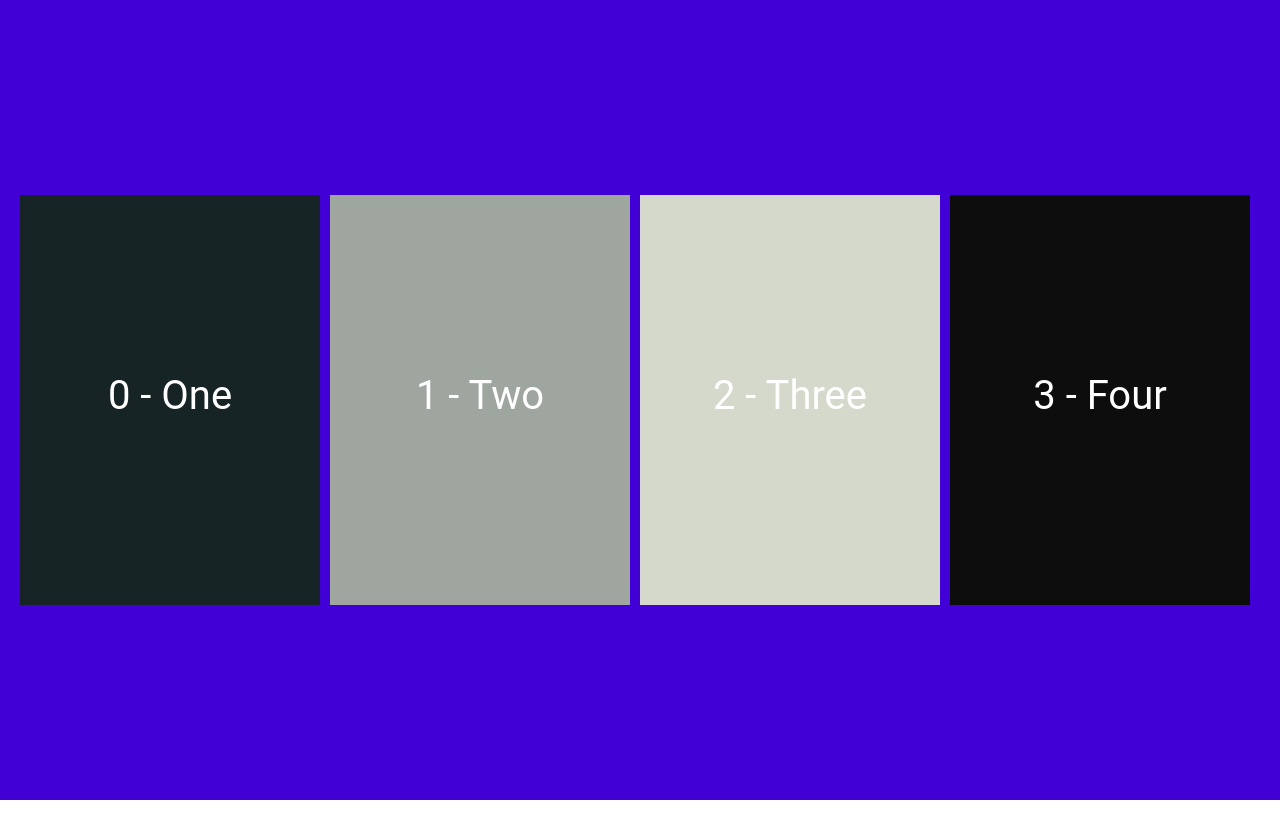
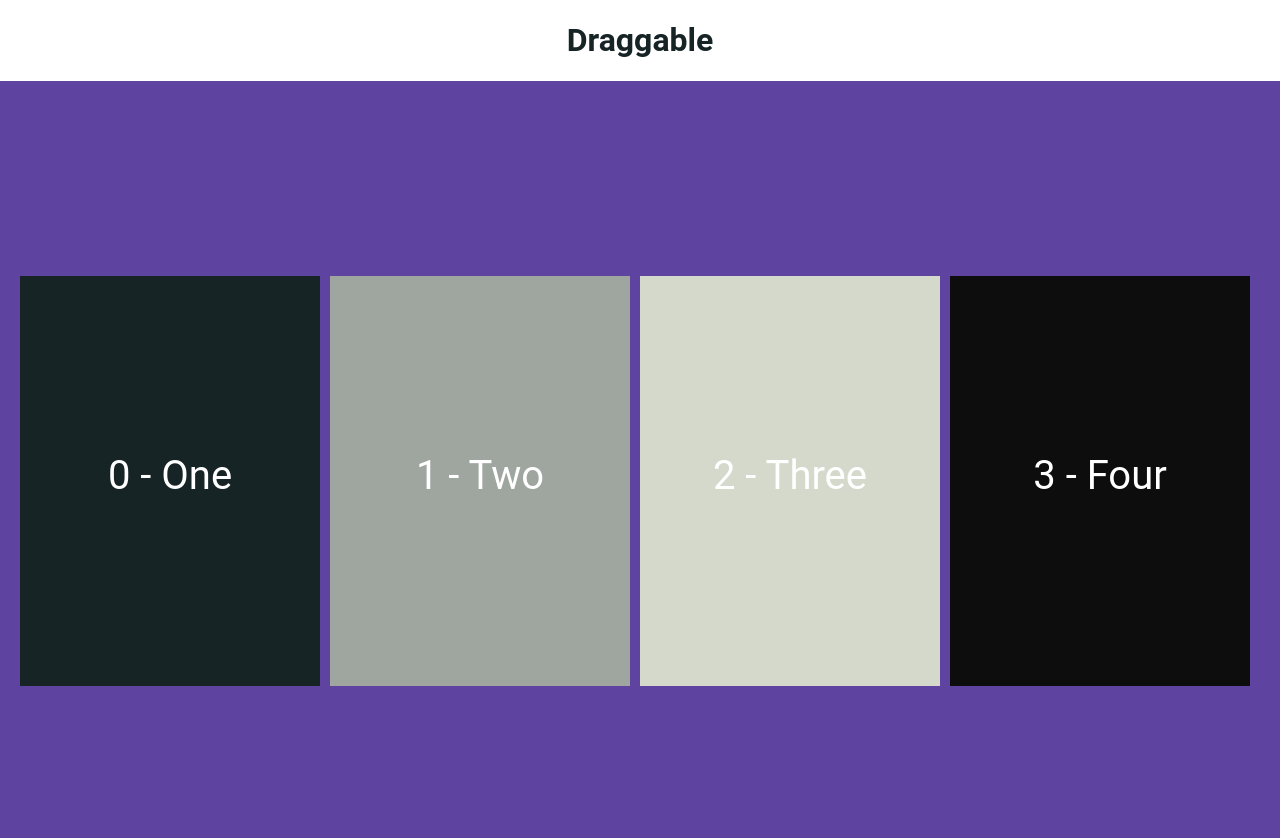
Before and after one commit to wiki4fit/draggable, a plain HTML site: page index.html in a window 1280 px wide. Before the commit the page ends 800 px from the top, so only its background shows below. Drawn offline with nearby package versions, Linux system fonts and the light colour scheme.

Commit message:
Update title

```diff
--- a/index.html
+++ b/index.html
@@ -7,6 +7,7 @@
   <link rel="stylesheet" href="style.css">
 </head>
 <body>
+  <h1>Draggable</h1>
   <div id="app">
     <div :key="index" class="items" v-for="(item, index) of items" :style="{ 'background-color': colors[index]}">
       <div class="item" draggable="true" @drag="dragStart(index)" @dragover="dragOver(index, event)" @dragend="dragEnd()"
--- a/style.css
+++ b/style.css
@@ -3,6 +3,11 @@
     padding: 0;
     height: 100%;
     font-family: "Roboto";
+  }
+
+  h1 {
+    text-align: center;
+    color: #172426;
   }
 
   .item {
@@ -19,7 +24,7 @@
     justify-content: center;
     align-items: center;
     height: 100%;
-    background: rgb(64, 0, 214);
+    background: rgb(95, 67, 161);
   }
 
   .items {
```
